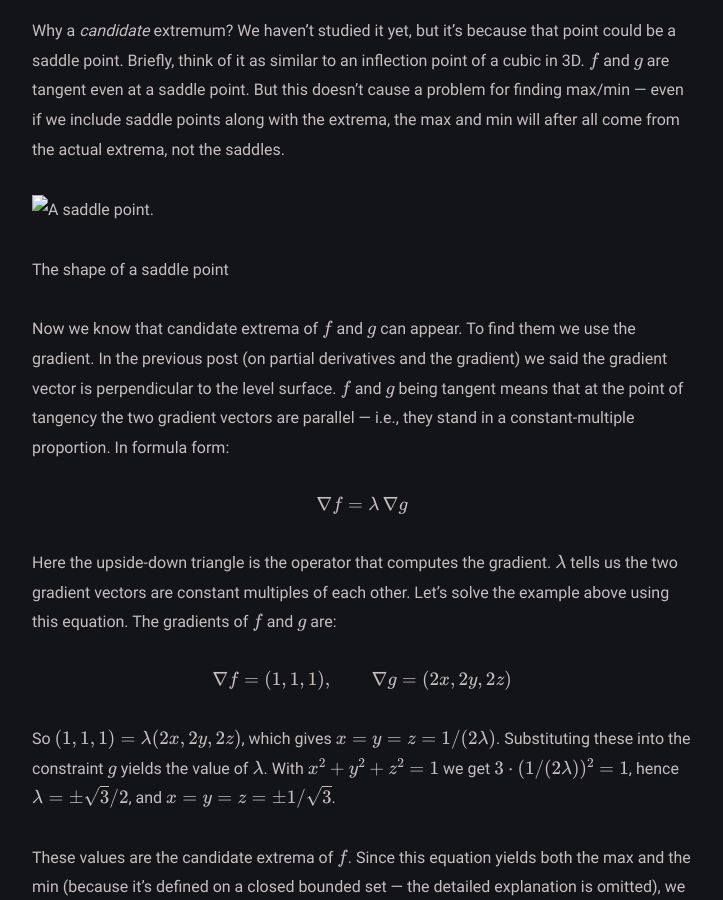
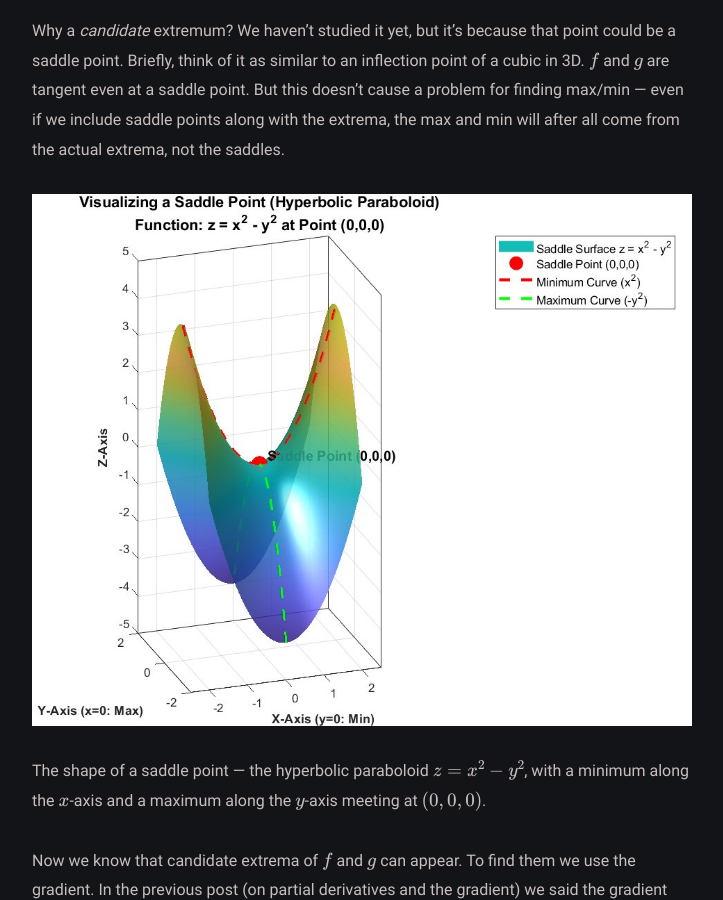
Before and after one commit to Oasisforhaanee/Oasisforhaanee.github.io, a Jekyll site: the page built from _posts/2025-12-25-lagrange-multipliers.md, in a window 1280 px wide and 900 px high, scrolled down 4160 px. Shown: the whole window, without its empty margins (278-1001 px from the left). Built offline with Jekyll 4.4.1, drawn with Linux system fonts in a browser that asks for light colours.

Commit message:
Replace saddle point image with clearer hyperbolic paraboloid plot

```diff
--- a/_posts/2025-12-25-lagrange-multipliers.md
+++ b/_posts/2025-12-25-lagrange-multipliers.md
@@ -56,9 +56,9 @@ We see that even the $x+y+z=1.5$ plane still intersects $x^2+y^2+z^2=1$. So if w
 
 Why a *candidate* extremum? We haven't studied it yet, but it's because that point could be a saddle point. Briefly, think of it as similar to an inflection point of a cubic in 3D. $f$ and $g$ are tangent even at a saddle point. But this doesn't cause a problem for finding max/min — even if we include saddle points along with the extrema, the max and min will after all come from the actual extrema, not the saddles.
 
-![A saddle point.](/assets/img/_EB_8B_A4_EC_9A_B4_EB_A1_9C_EB_93_9C__1_.jpeg)
+![Visualizing a saddle point on the hyperbolic paraboloid $z=x^2-y^2$.](/assets/img/saddle_point_hyperbolic_paraboloid.jpg)
 
-The shape of a saddle point
+The shape of a saddle point — the hyperbolic paraboloid $z=x^2-y^2$, with a minimum along the $x$-axis and a maximum along the $y$-axis meeting at $(0,0,0)$.
 
 Now we know that candidate extrema of $f$ and $g$ can appear. To find them we use the gradient. In the previous post (on partial derivatives and the gradient) we said the gradient vector is perpendicular to the level surface. $f$ and $g$ being tangent means that at the point of tangency the two gradient vectors are parallel — i.e., they stand in a constant-multiple proportion. In formula form:
 
```
Also changed, not shown: assets/img/_EB_8B_A4_EC_9A_B4_EB_A1_9C_EB_93_9C__1_.jpeg (deleted), assets/img/saddle_point_hyperbolic_paraboloid.jpg (added).
